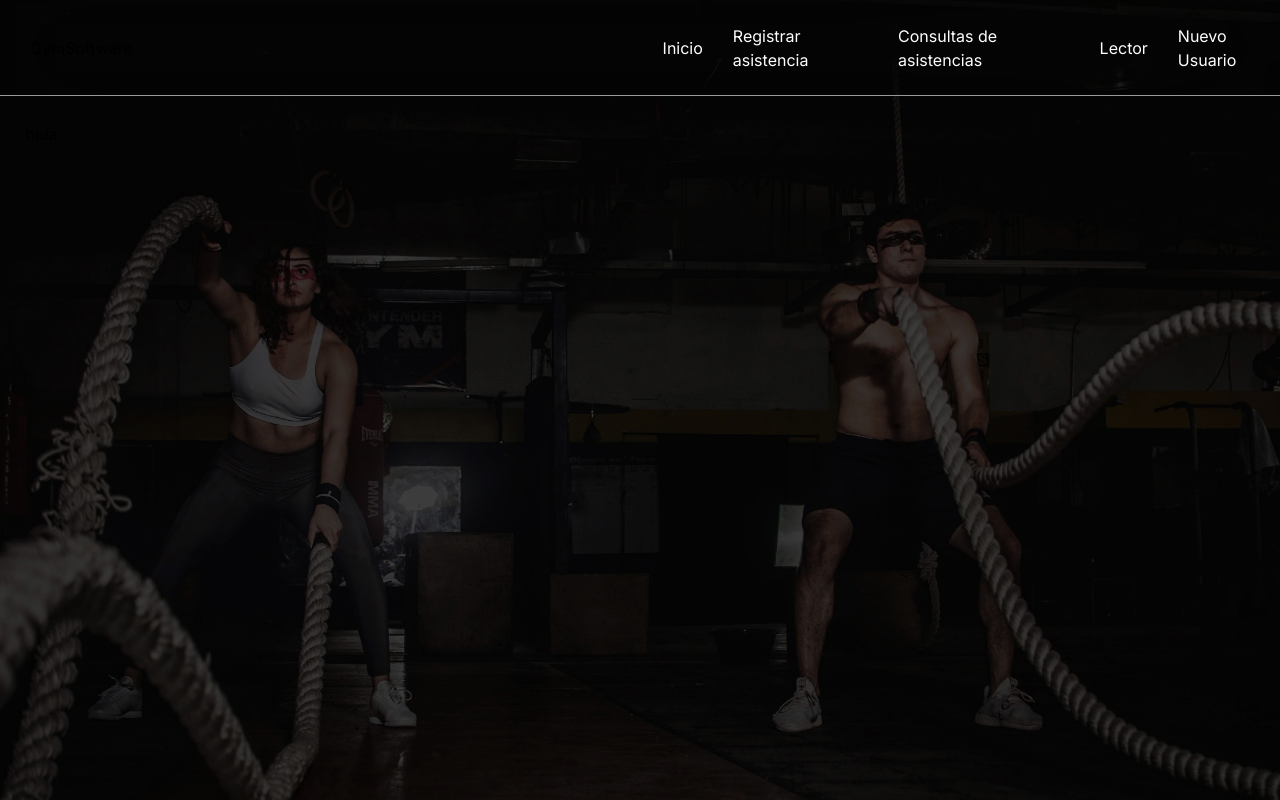
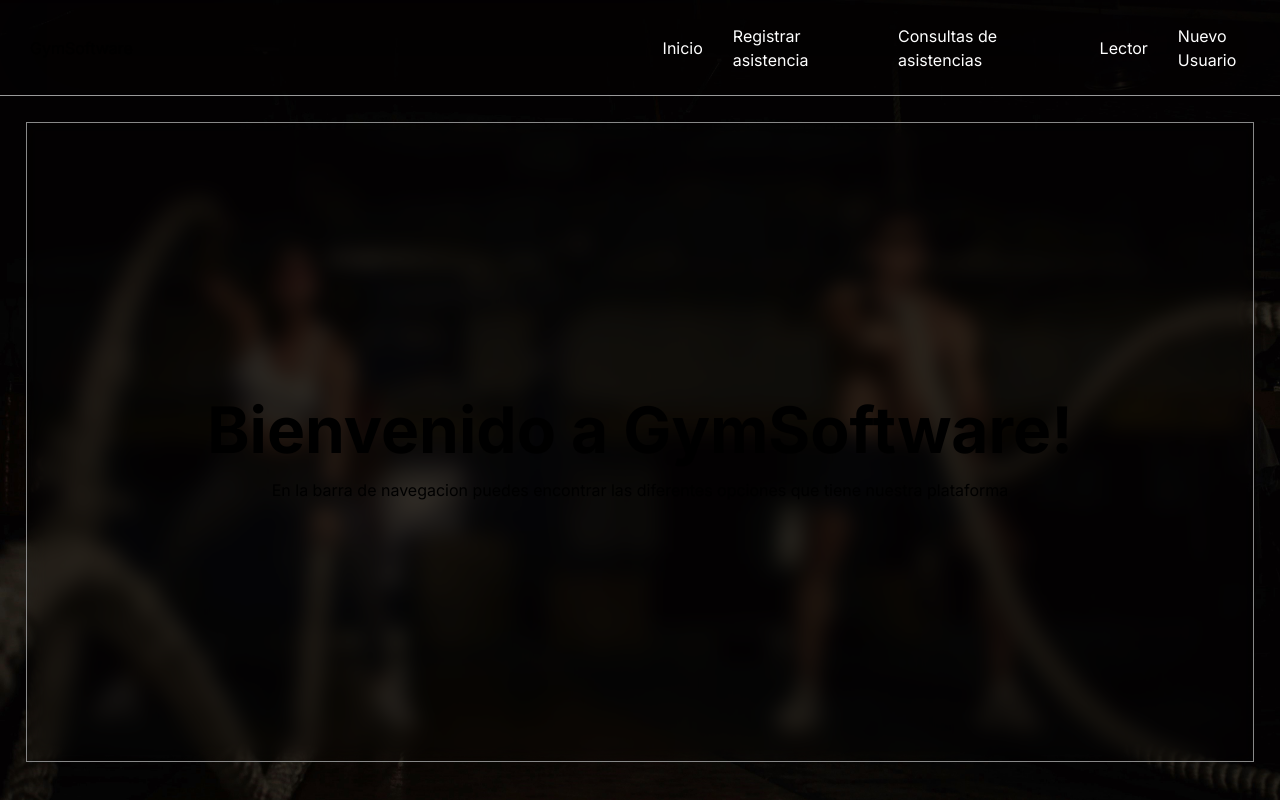
Before and after one commit to SergioRon2/gym-frontend, a Next.js app: page / in a window 1280 px wide. Built offline with nearby package versions, Linux system fonts and the light colour scheme.

Commit message:
7/11/2023

```diff
--- a/app/globals.css
+++ b/app/globals.css
@@ -21,8 +21,11 @@
 }
 
 body {
+  padding: 0;
+  margin: 0;
   color: rgb(var(--foreground-rgb));
   background-image: url('../public/images/bg-main.jpg');
   background-size: cover;
   min-height: 100vh;
+  overflow-x: hidden;
 }
--- a/app/layout.tsx
+++ b/app/layout.tsx
@@ -3,7 +3,7 @@ import { Inter } from 'next/font/google'
 import './globals.css'
 import Navbar from '../components/navbar'
 import layoutStyle from '../styles/layout.module.css'
-import FuenteTexto from '../components/fuente-texto'
+import HeadLinks from '../components/head-links'
 
 const inter = Inter({ subsets: ['latin'] })
 
@@ -19,7 +19,7 @@ export default function RootLayout({
 }) {
   return (
     <html lang="en">
-      <FuenteTexto />
+      <HeadLinks />
       <body className={inter.className}>
         <div className={layoutStyle.container}>
           <div className={layoutStyle.navbar}>
--- a/app/lector/page.tsx
+++ b/app/lector/page.tsx
@@ -3,9 +3,11 @@ import LectorStyle from 'styles/lector.module.css'
 export default function Lector(){
     return <>
         <h1 className={LectorStyle.title}>Scan QR para asistencias</h1>
-        <div className={LectorStyle.containerLector}>
-            <input type="file" name="" id="" />
-            <a className={LectorStyle.registrarAsistencia} href="">Registrar asistencia</a>
+        <div className={LectorStyle.container}>
+            <div className={LectorStyle.containerLector}>
+                <input type="file" name="" id="" />
+                <a className={LectorStyle.registrarAsistencia} href="">Registrar asistencia</a>
+            </div>
         </div>
     </>
 }
--- a/app/page.tsx
+++ b/app/page.tsx
@@ -1,7 +1,13 @@
+import HomeStyle from 'styles/home.module.css'
+
+
 export default function Home() {
   return (
     <>
-      hola
+      <div className={HomeStyle.container}>
+        <h1 className={HomeStyle.title}>Bienvenido a GymSoftware!</h1>
+        <h4 className={HomeStyle.encabezado}>En la barra de navegacion puedes encontrar las diferentes opciones que tiene nuestra plataforma</h4>
+      </div>
     </>
   )
 }
--- a/components/fuente-texto.tsx
+++ b/components/head-links.tsx
@@ -1,9 +1,11 @@
 import React from 'react'
 
-export default function FuenteTexto(){
+export default function HeadLinks(){
     return <>
         <link rel="preconnect" href="https://fonts.googleapis.com" />
         <link rel="preconnect" href="https://fonts.gstatic.com" crossOrigin='anonymous' />
         <link href="https://fonts.googleapis.com/css2?family=Rubik&display=swap" rel="stylesheet" />
+        <link rel="shortcut icon" href='../public/images/favicon.png' type="image/x-icon" />
+        <title>GymSoftware</title>
     </>
 }
--- a/components/navbar.tsx
+++ b/components/navbar.tsx
@@ -5,7 +5,7 @@ export default function Navbar(){
     return <>
             <nav className={navbar.navbar}>
                 <div className="">
-                    <Link className={navbar.gymsoftware} href={"/usuarios"}>GymSoftware</Link>
+                    <Link className={navbar.gymsoftware} href={"/"}>GymSoftware</Link>
                     <ul className={navbar.links}>
                         <li className="">
                             <Link className={navbar.link} aria-current="page" href={"/usuarios"}>Inicio</Link>
--- /dev/null
+++ b/styles/home.module.css
@@ -0,0 +1,24 @@
+.container{
+    backdrop-filter: blur(10px);
+    height: 80vh;
+    border: 1px solid #888;
+    transition: all .2s ease-out;
+
+    display: flex;
+    flex-direction: column;
+    justify-content: center;
+    align-items: center;
+}
+.container:hover{
+    backdrop-filter: blur(15px);
+    border: 1px solid #eee;
+}
+
+.title{
+    font-weight: bold;
+    font-size: 4em;
+}
+
+.encabezado{
+    font-size: 1em;
+}
--- a/styles/lector.module.css
+++ b/styles/lector.module.css
@@ -4,12 +4,26 @@
     font-weight: bold;
 }
 
+.container{
+    display: flex;
+    justify-content: center;
+    align-items: center;
+}
+
 .containerLector{
-    height: 70vh;
+    margin-top: 30px;
+    height: 65vh;
+    width: 30vw;
+    border: 1px solid #888;
     display: flex;
     flex-direction: column;
     align-items: center;
     justify-content: center;
+    transition: all .2s ease;
+    backdrop-filter: blur(10px);
+}
+.containerLector:hover{
+    border: 1px solid #eee;
 }
 
 .registrarAsistencia{
--- a/styles/nuevo.module.css
+++ b/styles/nuevo.module.css
@@ -1,6 +1,6 @@
 .container{
     height: 100vh;
-    width: 90vw;
+    width: 100vw;
 
 
     display: flex;
@@ -12,7 +12,7 @@
 
 .title{
     font-size: 2em;
-    margin: 30px 0;
+    margin: 30px;
     margin-left: 30px;
     font-weight: bold;
 }
@@ -27,6 +27,7 @@
     align-items: start;
     padding: 30px;
     gap: 25px;
+    backdrop-filter: blur(10px);
 }
 
 .inputs{
```
Also changed, not shown: public/images/bg-main.jpg.
